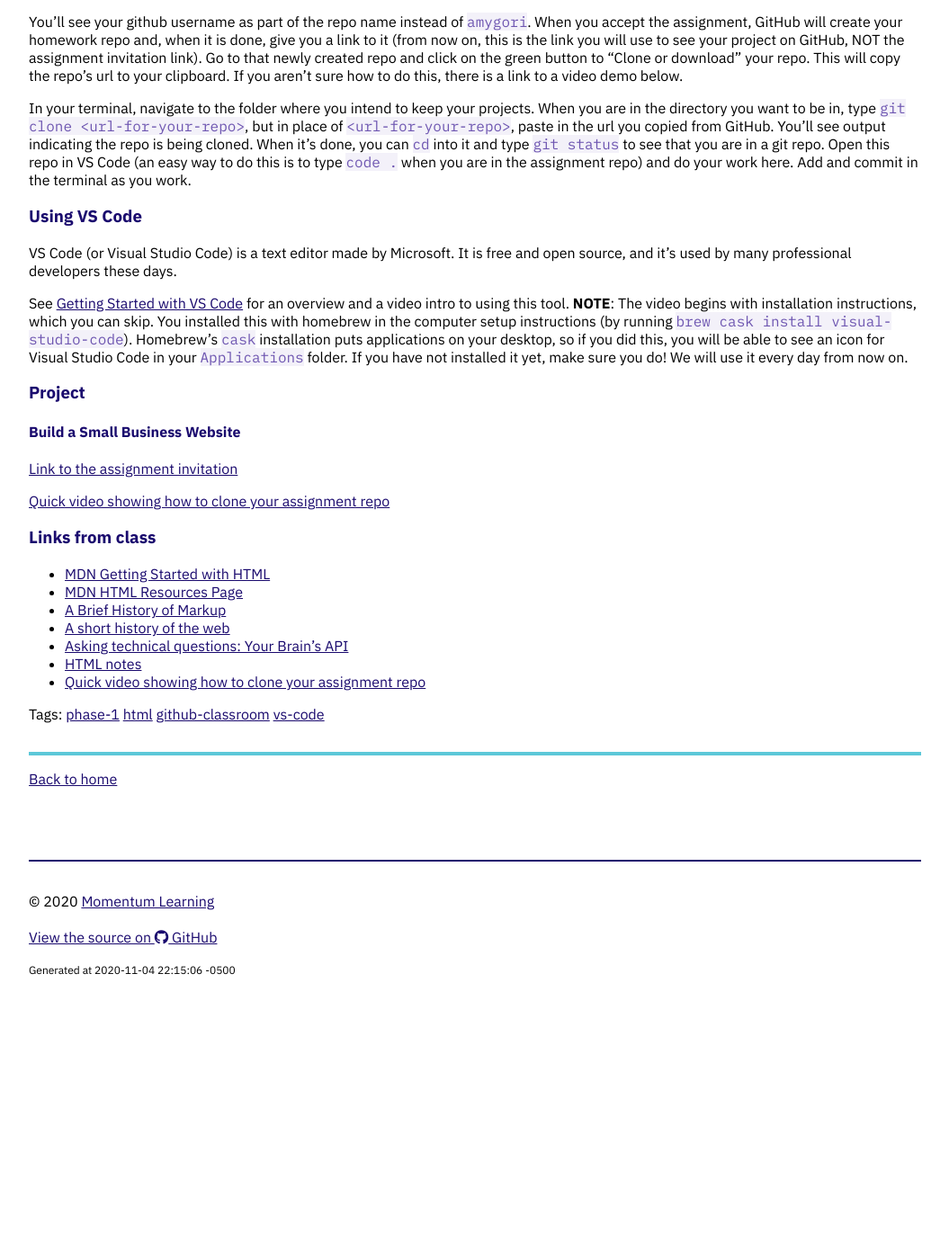
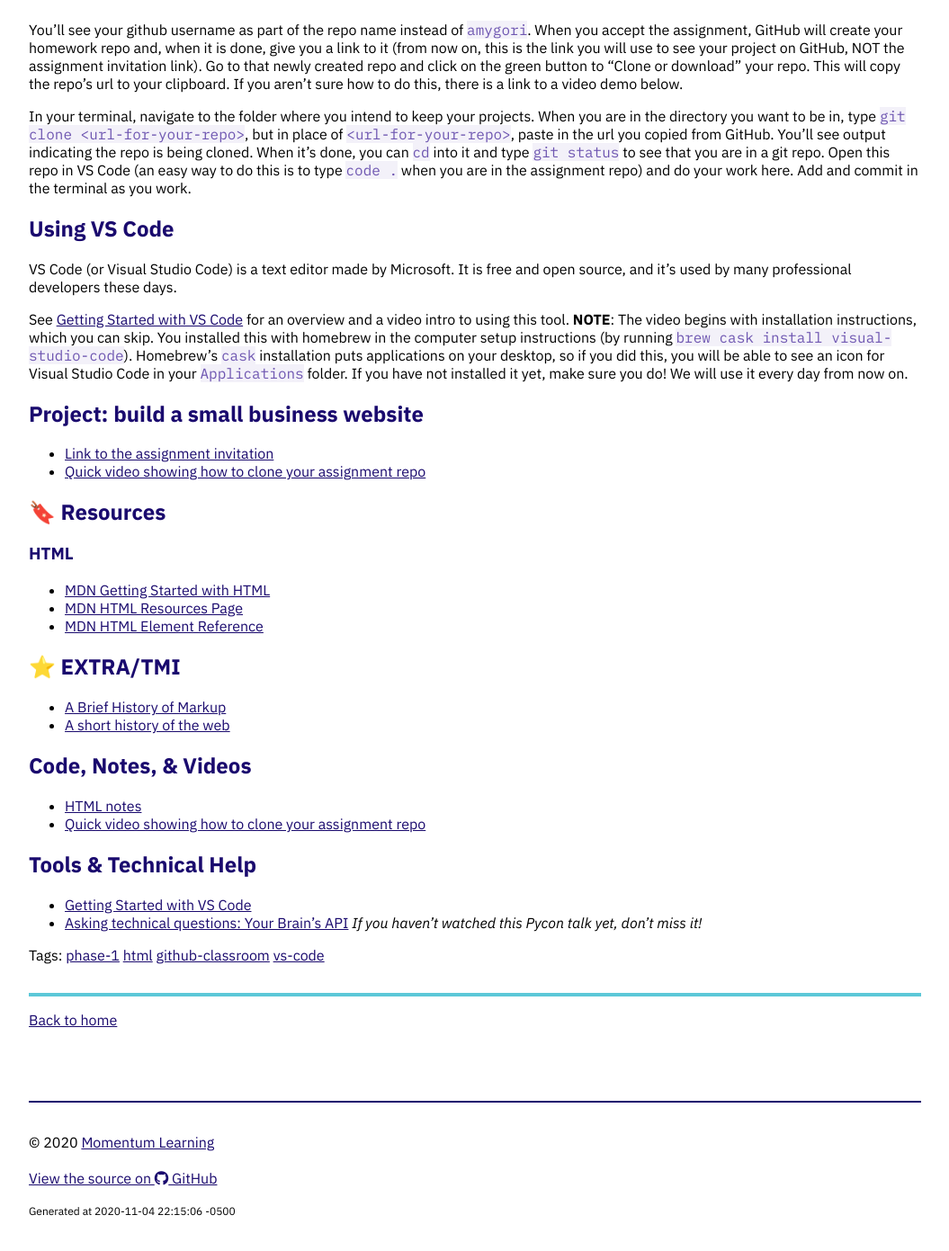
Before and after one commit to momentum-team-6/momentum-team-6.github.io, a Jekyll site: the page built from _posts/2020-11-04-html.md, in a window 1280 px wide and 1400 px high, scrolled down 788 px. Shown: the top 1391 px of the window at 90% size, without its empty margins (112-1167 px from the left). Built offline with Jekyll 4.4.1, drawn with Linux system fonts in a browser that asks for light colours; nearby versions of some CDN libraries; before the commit the page ends 1920 px from its top, so only the background shows below that.

Commit message:
Reorganize and add to links for html content

```diff
--- a/_posts/2020-11-04-html.md
+++ b/_posts/2020-11-04-html.md
@@ -9,7 +9,7 @@ tags: phase-1 html github-classroom vs-code
 - Learn about HTML tags and elements
 - Create a page with HTML
 
-### Intro to GitHub Classroom
+## Intro to GitHub Classroom
 
 We are using a tool called GitHub classroom during this course. For each assignment, GitHub classroom will generate a repository (repo) on GitHub for each student to work in.
 
@@ -21,26 +21,36 @@ You'll see your github username as part of the repo name instead of `amygori`. W
 
 In your terminal, navigate to the folder where you intend to keep your projects. When you are in the directory you want to be in, type `git clone <url-for-your-repo>`, but in place of `<url-for-your-repo>`, paste in the url you copied from GitHub. You'll see output indicating the repo is being cloned. When it's done, you can `cd` into it and type `git status` to see that you are in a git repo. Open this repo in VS Code (an easy way to do this is to type `code .` when you are in the assignment repo) and do your work here. Add and commit in the terminal as you work.
 
-### Using VS Code
+## Using VS Code
 
 VS Code (or Visual Studio Code) is a text editor made by Microsoft. It is free and open source, and it's used by many professional developers these days.
 
 See [Getting Started with VS Code](https://code.visualstudio.com/docs/introvideos/basics) for an overview and a video intro to using this tool. **NOTE**: The video begins with installation instructions, which you can skip. You installed this with homebrew in the computer setup instructions (by running `brew cask install visual-studio-code`). Homebrew's `cask` installation puts applications on your desktop, so if you did this, you will be able to see an icon for Visual Studio Code in your `Applications` folder. If you have not installed it yet, make sure you do! We will use it every day from now on.
 
-### Project
+## Project: build a small business website
 
-#### Build a Small Business Website
+- [Link to the assignment invitation](https://classroom.github.com/a/ckEeWLdn)
+- [Quick video showing how to clone your assignment repo](https://www.loom.com/share/c7871fa5f80f4cbda3dbcce36db68dab)
 
-[Link to the assignment invitation](https://classroom.github.com/a/ckEeWLdn)
+## 🔖 Resources
 
-[Quick video showing how to clone your assignment repo](https://www.loom.com/share/c7871fa5f80f4cbda3dbcce36db68dab)
-
-### Links from class
+### HTML
 
 - [MDN Getting Started with HTML](https://developer.mozilla.org/en-US/docs/Learn/HTML/Introduction_to_HTML/Getting_started)
 - [MDN HTML Resources Page](https://developer.mozilla.org/en-US/docs/Web/HTML)
+- [MDN HTML Element Reference](https://developer.mozilla.org/en-US/docs/Web/HTML/Element)
+
+## ⭐ EXTRA/TMI
+
 - [A Brief History of Markup](https://alistapart.com/article/a-brief-history-of-markup/)
 - [A short history of the web](https://docs.google.com/document/d/17lCHxlyLCVi8glSnkfwlIbs4oCLHEQTAIWEBxXOI1ko/edit)
-- [Asking technical questions: Your Brain's API](https://www.youtube.com/watch?v=hY14Er6JX2s)
+
+## Code, Notes, & Videos
+
 - [HTML notes](https://github.com/momentum-team-6/notes/blob/main/html.md)
 - [Quick video showing how to clone your assignment repo](https://www.loom.com/share/c7871fa5f80f4cbda3dbcce36db68dab)
+
+## Tools & Technical Help
+
+- [Getting Started with VS Code](https://code.visualstudio.com/docs/introvideos/basics)
+- [Asking technical questions: Your Brain's API](https://www.youtube.com/watch?v=hY14Er6JX2s) _If you haven't watched this Pycon talk yet, don't miss it!_
```
